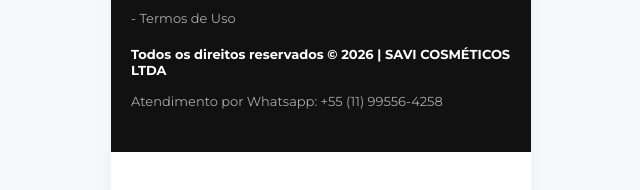
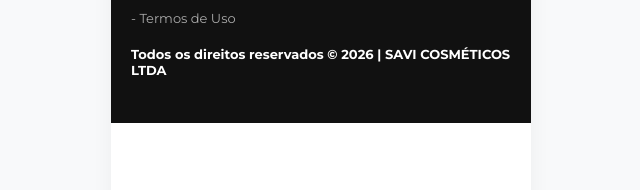
Before and after one commit to bruno-pkg/Wepink.com.br, a plain HTML site: page index.html in a window 1280 px wide. Shown: the part 1572-1762 px from the top of the page, without its empty margins (319-959 px from the left). Drawn offline with nearby package versions, Linux system fonts and the light colour scheme.

Commit message:
Update index.html

```diff
--- a/index.html
+++ b/index.html
@@ -327,7 +327,7 @@
 <p>- <a href="#">Política de Privacidade</a></p>
 <p>- <a href="#">Termos de Uso</a></p>
 <p><strong>Todos os direitos reservados © 2026 | SAVI COSMÉTICOS LTDA</strong></p>
-<p style="margin-top: 15px;">Atendimento por Whatsapp: +55 (11) 99556-4258</p>
+<p style="margin-top: 15px;"></p>
 </div>
 
 </div>
```
